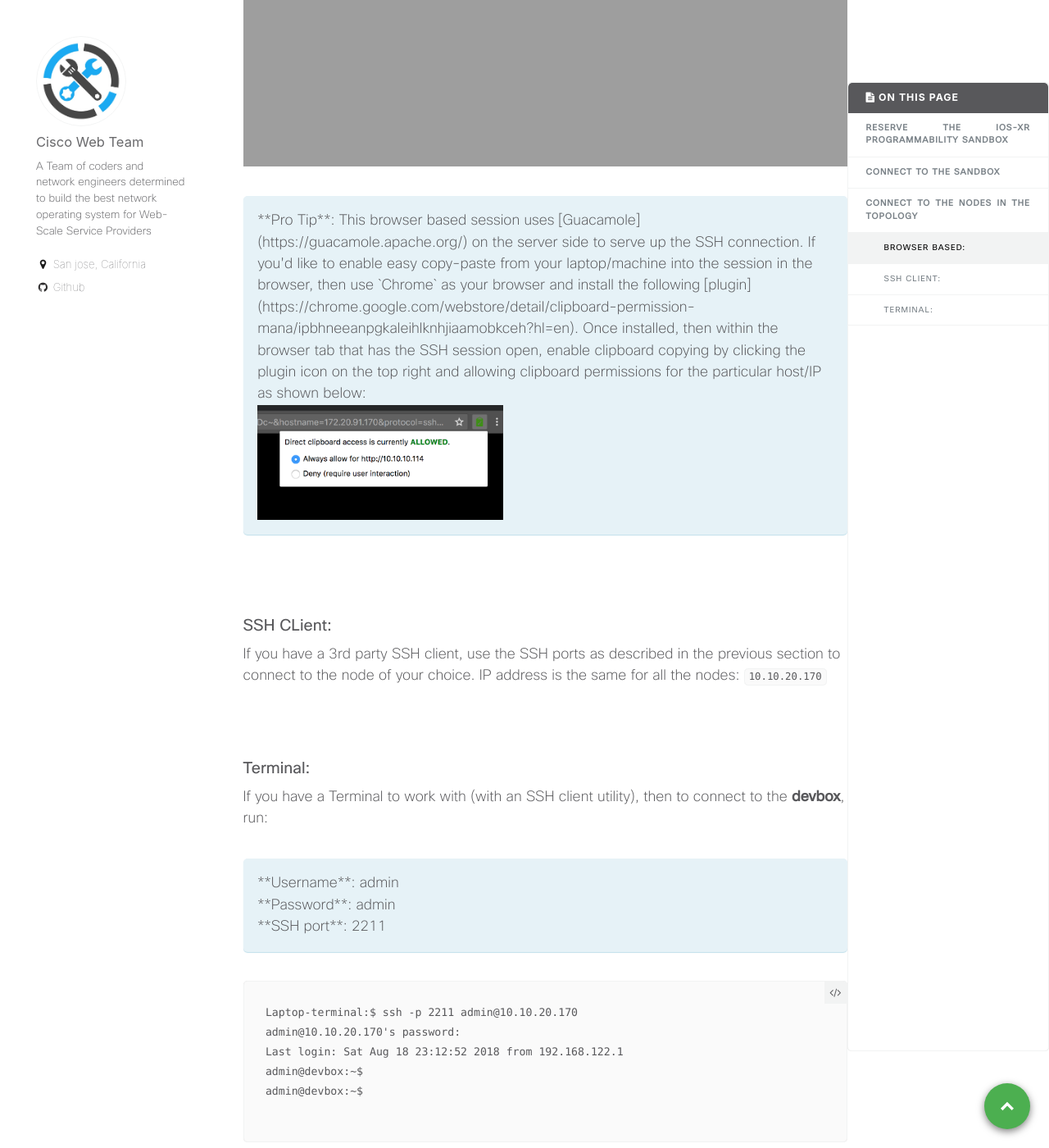
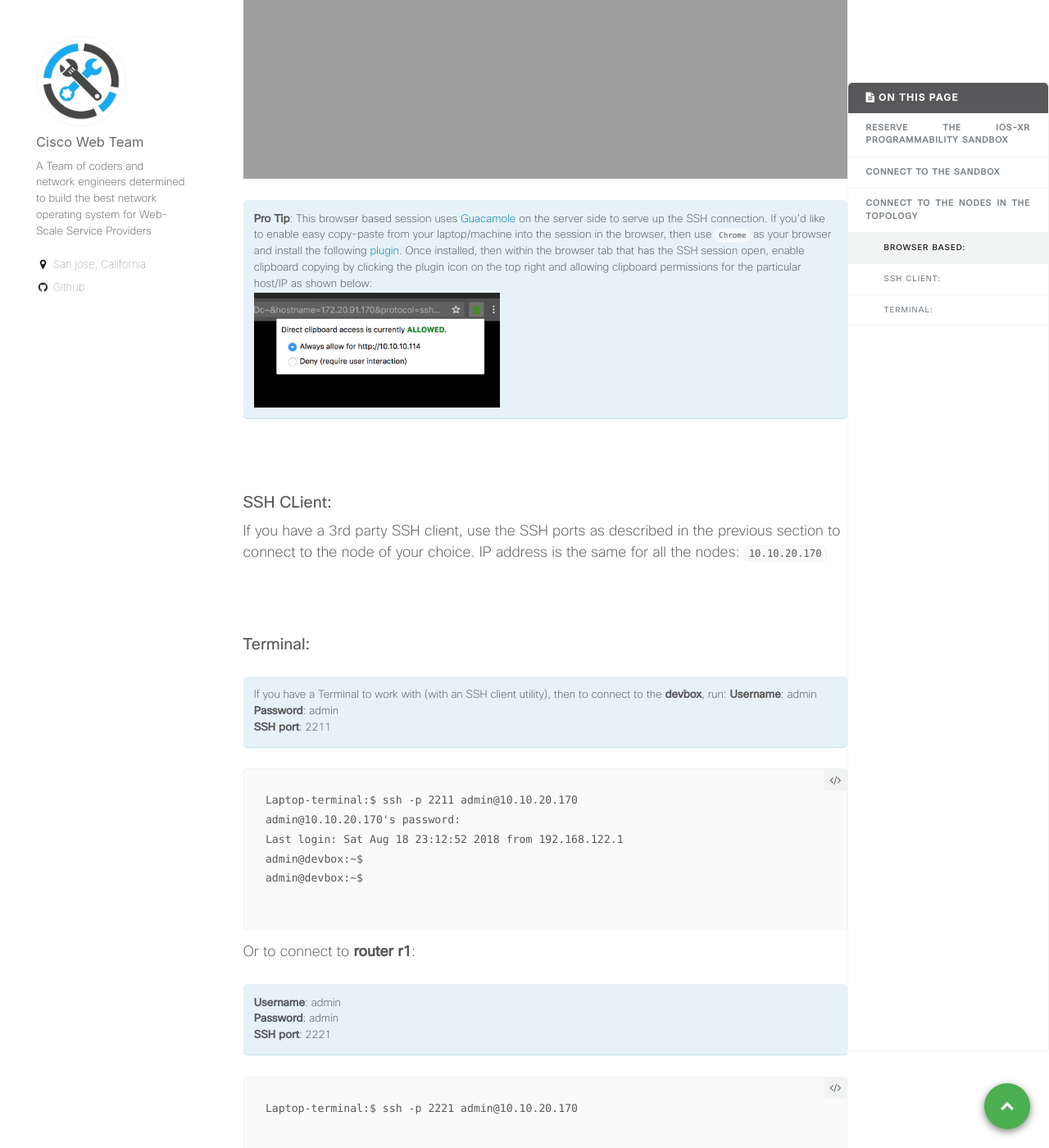
Before and after one commit to nanog75/hackathon, a Jekyll site: the page built from _pages/connect_pod.md, in a window 1280 px wide and 1400 px high, scrolled down 4133 px. Shown: the whole window at 82% size. Built offline with Jekyll 4.4.1, drawn with Linux system fonts in a browser that asks for light colours; some of the changed text lies outside the part shown.

Commit message:
Update connect_pod.md

````diff
--- a/_pages/connect_pod.md
+++ b/_pages/connect_pod.md
@@ -10,12 +10,14 @@ author_profile: true
 
 ### Reserve the IOS-XR Programmability sandbox
 
-Take some time to reserve and familiarize yourself with the [IOS-XR programmability Sandbox on Devnet](https://devnetsandbox.cisco.com/RM/Diagram/Index/883f8ea6-54a1-453e-98f5-fc175a2a90de?diagramType=Topology).
+Take some time to reserve and familiarize yourself with the
+>[**IOS-XR programmability Sandbox on Devnet**](https://devnetsandbox.cisco.com/RM/Diagram/Index/883f8ea6-54a1-453e-98f5-fc175a2a90de?diagramType=Topology).
+
 Getting started is pretty straightforward - once you hit the above URL, click on the `Reserve` button on the top right:
 
 <img src="{{ base_path }}/images/reserve_button.png" alt="reserve_button" width="250px"/>
-<p style="margin: 2em 0 !important;padding: 1em;font-family: CiscoSans,Arial,Helvetica,sans-serif;font-size: 1em !important;text-indent: initial;background-color: #fdefef;border-radius: 5px;box-shadow: 0 1px 1px rgba(0,127,171,0.25);"> You will need to be logged in to <https://devnetsandbox.cisco.com/> before you can reserve.
-</p>
+You will need to be logged in to <https://devnetsandbox.cisco.com/> before you can reserve.
+{: .notice--warning}
 
 As part of the reservation, select the duration for which you'd like to reserve the sandbox (maximum duration = 1 week).
 
@@ -97,9 +99,9 @@ Just hover over a node in the topology and hit `SSH` from the dropdown menu. Thi
 
 <img src="{{ base_path }}/images/sandbox_connect-compressor.gif" alt="reserve_button" width="800px"/>
 
-<p style="margin: 2em 0 !important;padding: 1em;font-family: CiscoSans,Arial,Helvetica,sans-serif;font-size: 1em !important;text-indent: initial;background-color: #e6f2f7;border-radius: 5px;box-shadow: 0 1px 1px rgba(0,127,171,0.25);">**Pro Tip**: This browser based session uses [Guacamole](https://guacamole.apache.org/) on the server side to serve up the SSH connection. If you'd like to enable easy copy-paste from your laptop/machine into the session in the browser, then use `Chrome` as your browser and install the following [plugin](https://chrome.google.com/webstore/detail/clipboard-permission-mana/ipbhneeanpgkaleihlknhjiaamobkceh?hl=en). Once installed, then within the browser tab that has the SSH session open, enable clipboard copying by clicking the plugin icon on the top right and allowing clipboard permissions for the particular host/IP as shown below:
-<br/><img src="{{ base_path }}/images/enable_clipboard.png" alt="reserve_button" width="300px"/>
-</p>
+**Pro Tip**: This browser based session uses [Guacamole](https://guacamole.apache.org/) on the server side to serve up the SSH connection. If you'd like to enable easy copy-paste from your laptop/machine into the session in the browser, then use `Chrome` as your browser and install the following [plugin](https://chrome.google.com/webstore/detail/clipboard-permission-mana/ipbhneeanpgkaleihlknhjiaamobkceh?hl=en). Once installed, then within the browser tab that has the SSH session open, enable clipboard copying by clicking the plugin icon on the top right and allowing clipboard permissions for the particular host/IP as shown below:
+<img src="{{ base_path }}/images/enable_clipboard.png" alt="reserve_button" width="300px"/>
+{: .notice--info}
 
 &nbsp;
 
@@ -110,8 +112,10 @@ If you have a 3rd party SSH client, use the SSH ports as described in the previo
 
 #### Terminal:
 If you have a Terminal to work with (with an SSH client utility), then to connect to the **devbox**, run:
-<p style="margin: 2em 0!important;padding: 1em;font-family: CiscoSans,Arial,Helvetica,sans-serif;font-size: 1em !important;text-indent: initial;background-color: #e6f2f7;border-radius: 5px;box-shadow: 0 1px 1px rgba(0,127,171,0.25);">**Username**: admin<br/>**Password**: admin<br/>**SSH port**: 2211
-</p>
+**Username**: admin
+**Password**: admin
+**SSH port**: 2211
+{: .notice--info}
 
 ```
 Laptop-terminal:$ ssh -p 2211 admin@10.10.20.170
@@ -124,8 +128,10 @@ admin@devbox:~$
 
 Or to connect to **router r1**:
 
-<p style="margin: 2em 0!important;padding: 1em;font-family: CiscoSans,Arial,Helvetica,sans-serif;font-size: 1em !important;text-indent: initial;background-color: #e6f2f7;border-radius: 5px;box-shadow: 0 1px 1px rgba(0,127,171,0.25);">**Username**: admin<br/>**Password**: admin<br/>**SSH port**: 2221
-</p>
+**Username**: admin
+**Password**: admin
+**SSH port**: 2221
+{: .notice--info}
 
 ```
 Laptop-terminal:$ ssh -p 2221 admin@10.10.20.170
@@ -165,5 +171,5 @@ RP/0/RP0/CPU0:r1#
 ```
 
 
-<p style="margin: 2em 0!important;padding: 1em;font-family: CiscoSans,Arial,Helvetica,sans-serif;font-size: 1em !important;text-indent: initial;background-color: #eff9ef;border-radius: 5px;box-shadow: 0 1px 1px rgba(0,127,171,0.25);">Perfect! You are now all set to start this lab.
-</p>
+Perfect! You are now all set to start this lab.
+{: .notice--success}
````
